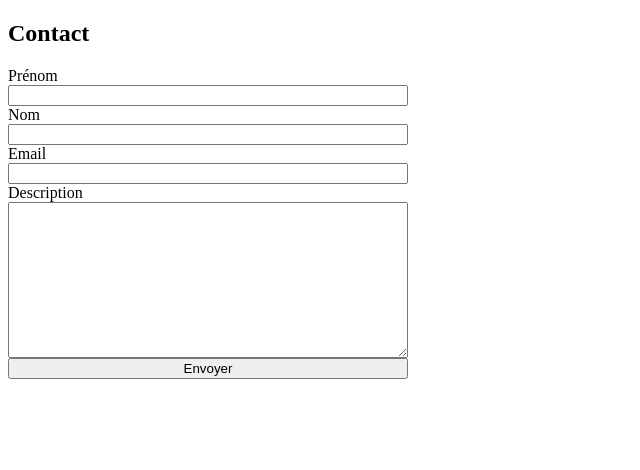
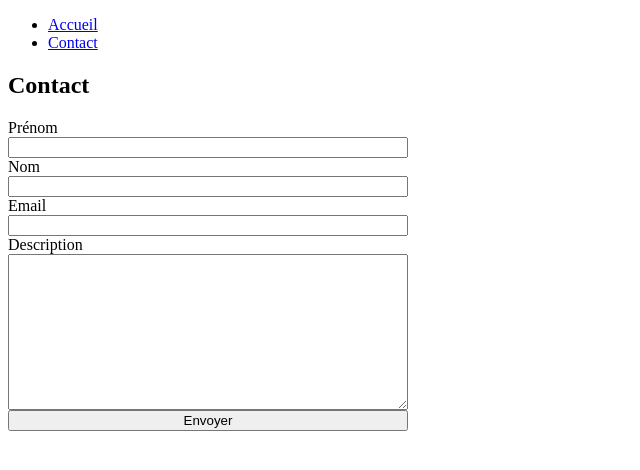
Before and after one commit to ZPyrolink/git-flow, a plain HTML site: page contact.html in a window 1280 px wide. Shown: the whole page, without its empty margins (0-640 px from the left). Drawn offline with Linux system fonts and the light colour scheme.

Commit message:
add nav menu

```diff
--- a/contact.html
+++ b/contact.html
@@ -9,6 +9,15 @@
 
 </head>
 <body>
+    <header>
+        <nav>
+            <ul>
+                <li><a href="index.html">Accueil</a></li>
+                <li><a href="contact.html">Contact</a></li>
+            </ul>
+        </nav>
+    </header>
+
     <section id="contact">
         <h2>Contact</h2>
 
```
Also changed, not shown: index.html (renamed from accueil.html, +8 -0 lines).
